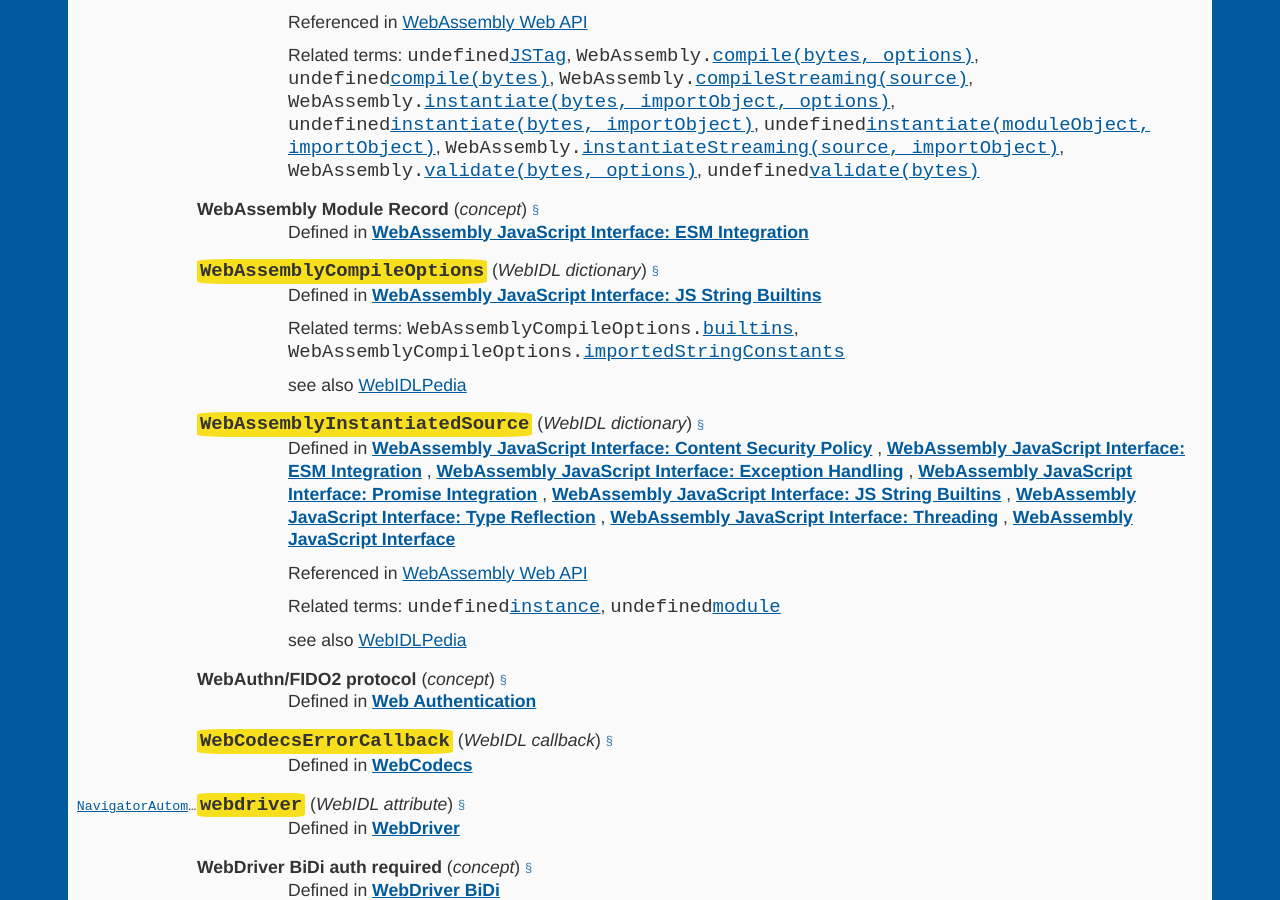
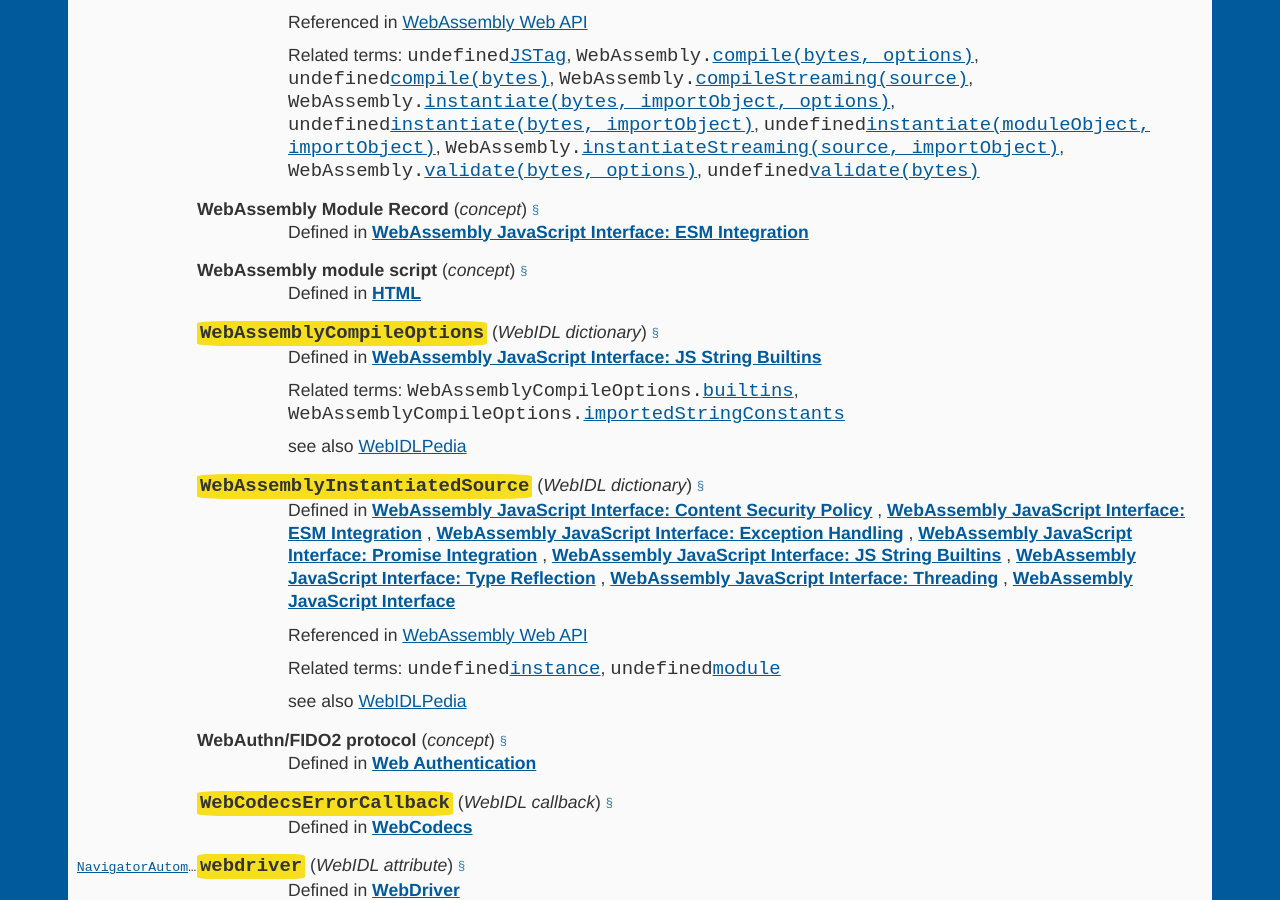
Before and after one commit to dontcallmedom/webdex, a Jekyll site: the page built from w.html, in a window 1280 px wide and 900 px high, scrolled down 7266 px. Built offline with Jekyll 4.4.1, drawn with Linux system fonts in a browser that asks for light colours.

Commit message:
Automatic update

```diff
--- a/w.html
+++ b/w.html
@@ -540,6 +540,12 @@
 <dt id="WebAssembly Module Record@@wasm-js-api%%dfn"><code class=prefix></code><span><strong>WebAssembly Module Record</strong> (<em>concept</em>) <a class='self-link' href='#WebAssembly%20Module%20Record%40%40wasm-js-api%25%25dfn' aria-label="Permalink for WebAssembly Module Record">§</a></span></dt>
 
 <dd>Defined in <strong title='WebAssembly Module Record is defined in WebAssembly JavaScript Interface: ESM Integration'><a href=https:&#x2F;&#x2F;webassembly.github.io&#x2F;esm-integration&#x2F;js-api&#x2F;#webassembly-module-record>WebAssembly JavaScript Interface: ESM Integration</a></strong> </dd>
+
+
+
+<dt id="WebAssembly module script@@html%%dfn"><code class=prefix></code><span><strong>WebAssembly module script</strong> (<em>concept</em>) <a class='self-link' href='#WebAssembly%20module%20script%40%40html%25%25dfn' aria-label="Permalink for WebAssembly module script">§</a></span></dt>
+
+<dd>Defined in <strong title='WebAssembly module script is defined in HTML'><a href=https:&#x2F;&#x2F;html.spec.whatwg.org&#x2F;multipage&#x2F;webappapis.html#webassembly-module-script>HTML</a></strong> </dd>
 
 
 
```
